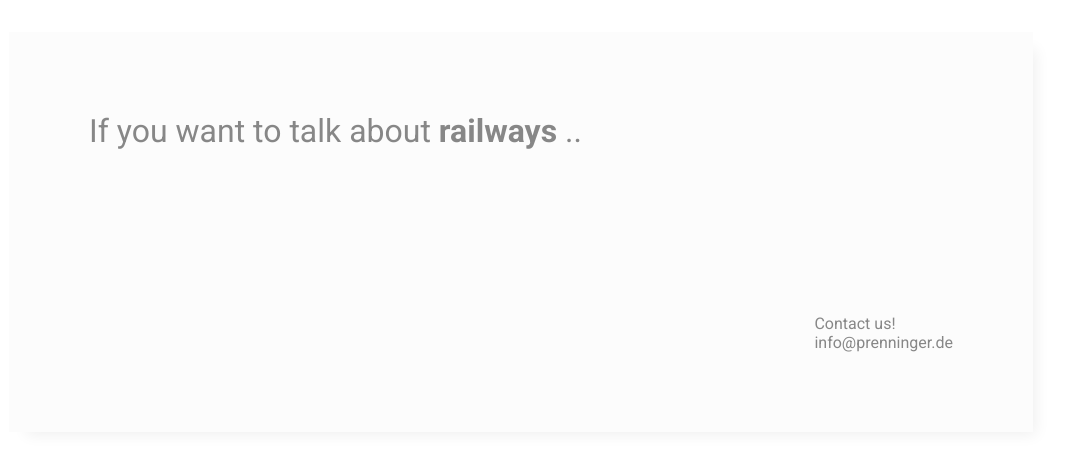
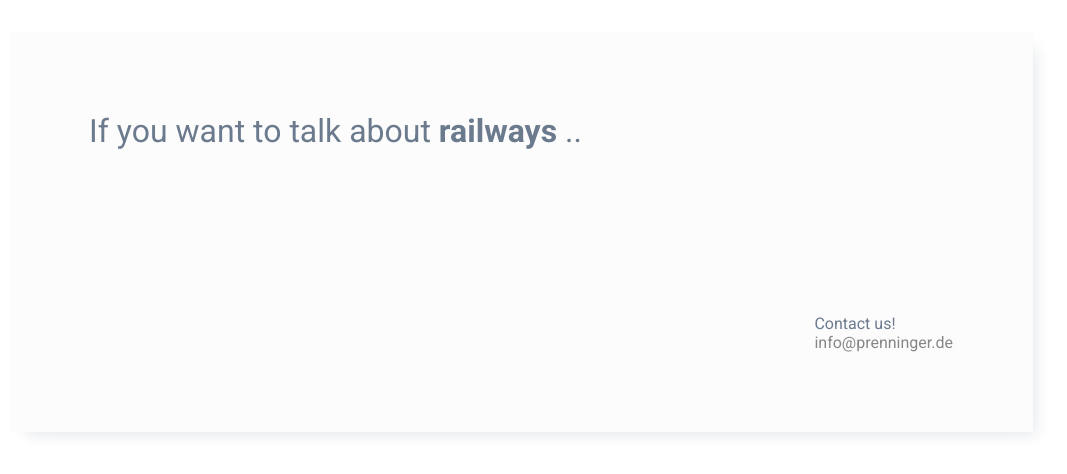
Before and after one commit to TheNewCivilian/Personal-Webpage, a Vue app: page / in a window 1280 px wide. Shown: the part 168-642 px from the top of the page, without its empty margins (119-1186 px from the left). Built offline with nearby package versions, Linux system fonts and the light colour scheme; a web font is replaced by a local one.

Commit message:
Updating Lifeline style

```diff
--- a/src/assets/variables.scss
+++ b/src/assets/variables.scss
@@ -3,14 +3,14 @@ $c-primary-lighter: rgba($c-primary,.6);
 $c-primary-lightest: rgba($c-primary,.1);
 $c-primary-nuance: rgba($c-primary,.05);
 $c-white: #fff;
+$c-white-grayish: #FCFCFC;
 $c-black: #000;
 $c-accent: #07beb8;
 $c-red: #DB504A;
 $c-orange: #DD7230;
 $c-yellow:  #F4C95D;
 
-$bs-primary:  -8px 8px 16px rgba($c-primary,.3),
-              8px -8px 16px #ffffff;
+$bs-primary:  10px 10px 14px -7px $c-primary-lightest;
 
 $bs-primary-darker:  -8px 8px 16px rgba($c-primary,.6),
               8px -8px 16px #ffffff;
--- a/src/components/LandingBox.vue
+++ b/src/components/LandingBox.vue
@@ -62,6 +62,8 @@ export default {
 </script>
 
 <style lang="scss" scoped>
+@import "@/assets/variables.scss";
+
 .lb {
   height: 100vh;
   display: flex;
@@ -70,11 +72,11 @@ export default {
 
   &__card {
     position: relative;
-    background-color: #FCFCFC;
+    background-color: $c-white-grayish;
     width: 80%;
     height: 50%;
-    box-shadow: 10px 10px 14px -7px rgba(240,240,240,1);
-    color: #878787;
+    box-shadow: $bs-primary;
+    color: $c-primary-lighter;
 
     &__catcher {
       position: absolute;
--- a/src/components/Person/LifeLine.vue
+++ b/src/components/Person/LifeLine.vue
@@ -71,10 +71,10 @@ export default {
     }
 
     &__seperator {
-      margin-left: 42px;
-      width: 5px;
+      margin-left: 45px;
+      width: 2px;
       height: 50px;
-      background-color: $c-primary-lighter;
+      background-color: $c-primary-lightest;
     }
   }
 
--- a/src/components/Person/LifeLineEntry.vue
+++ b/src/components/Person/LifeLineEntry.vue
@@ -88,8 +88,13 @@ export default {
   .entry {
     position: relative;
     margin-top: $space-md;
-    box-shadow: $bs-primary;
     border-radius: $br-md;
+    border: 1px solid $c-primary-lightest;
+    transition: box-shadow .5s;
+
+    &:hover {
+      box-shadow: $bs-primary;
+    }
 
     &__icon {
       position: absolute;
@@ -104,7 +109,7 @@ export default {
       display: flex;
       align-content: center;
       justify-content: center;
-      box-shadow: $bs-primary;
+      border: 1px solid $c-primary-lightest;
 
       &-off {
         margin-bottom: 5px;
```
